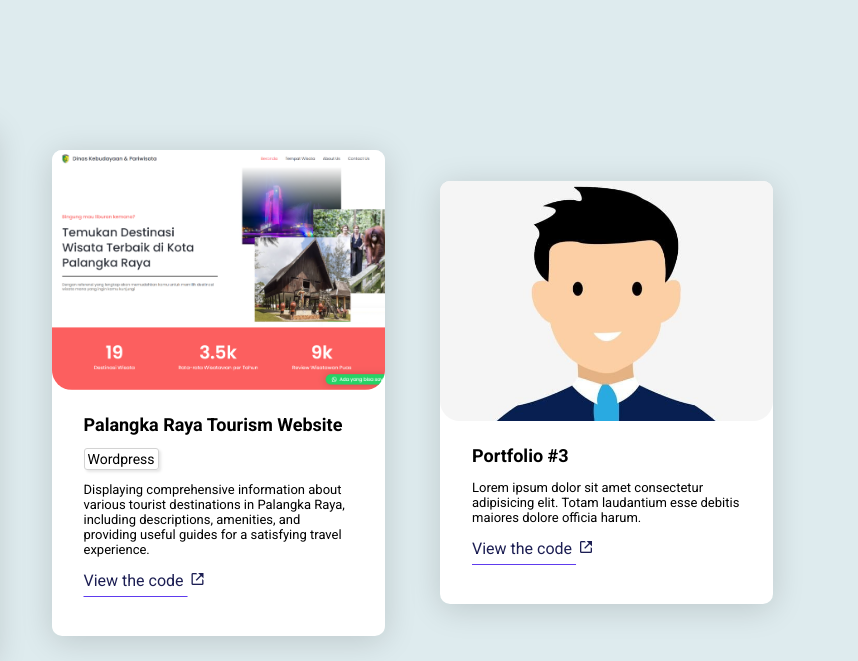
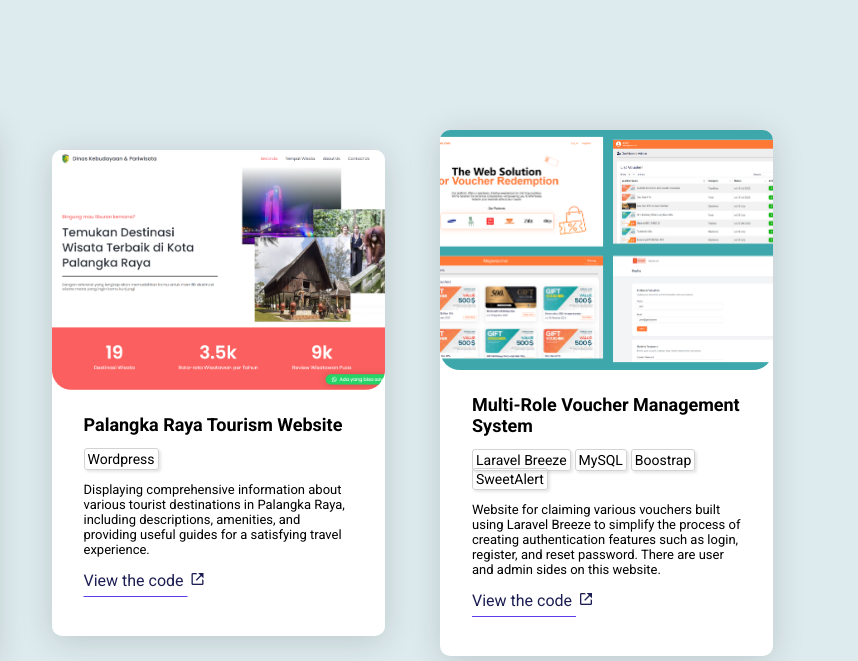
Before and after one commit to JulianSitorus/portofolio, a plain HTML site: page index.html in a window 1280 px wide. Shown: the part 2166-2827 px from the top of the page, 422-1280 px from the left. Drawn offline with nearby package versions, Linux system fonts and the light colour scheme; animation ran at ten frames a second.

Commit message:
portfolio 3

```diff
--- a/index.html
+++ b/index.html
@@ -7,6 +7,10 @@
     <link rel="stylesheet" href="https://cdnjs.cloudflare.com/ajax/libs/font-awesome/6.5.2/css/all.min.css" integrity="sha512-SnH5WK+bZxgPHs44uWIX+LLJAJ9/2PkPKZ5QiAj6Ta86w+fsb2TkcmfRyVX3pBnMFcV7oQPJkl9QevSCWr3W6A==" crossorigin="anonymous" referrerpolicy="no-referrer" />
     <link href='https://unpkg.com/boxicons@2.1.4/css/boxicons.min.css' rel='stylesheet'>
     <link rel="stylesheet" href="style.css">
+
+    <link rel="stylesheet" type="text/css" href="https://cdn.jsdelivr.net/npm/slick-carousel/slick/slick.css"/>
+    <script type="text/javascript" src="https://cdn.jsdelivr.net/npm/slick-carousel/slick/slick.min.js"></script>
+
     <title>Personal Portfolio Julian</title>
 </head>
 <body>
@@ -154,7 +158,7 @@
             <!-- <button><i class='bx bxl-youtube'> Visit My Youtube</i></button> -->
         </div>
 
-        <div class="portofo-items">
+        <div class="carousel portofo-items">
             <div class="item">
                 <img src="satunama yog.png" alt="">
                 <div class="info">
@@ -193,16 +197,23 @@
             </div>
 
             <div class="item">
-                <img src="karyawan.jpg" alt="">
+                <img src="voucher2.png" alt="">
                 <div class="info">
-                    <h4>Portfolio #3</h4>
+                    <h4>Multi-Role Voucher Management System</h4>
+                    <ul>
+                        <li>Laravel Breeze</li>
+                        <li>MySQL</li>
+                        <li>Boostrap</li>
+                        <li>SweetAlert</li>
+                    </ul>
                     <p>
-                        Lorem ipsum dolor sit amet consectetur adipisicing elit.
-                        Totam laudantium esse debitis maiores dolore officia harum.
+                        Website for claiming various vouchers built using Laravel Breeze to simplify the process of creating
+                        authentication features such as login, register, and reset password. There are user and admin sides on this website.
                     </p>
                     <a href="#">View the code <i class='bx bx-link-external'></i></a>
                 </div>
             </div>
+
         </div>
     </div>
 
@@ -301,5 +312,7 @@
 
     </script>
 
+
+
 </body>
 </html>
```
Also changed, not shown: script.js (+25 -0 lines), style.css (+17 -7 lines), voucher.png (added), voucher2.png (added), welcome_voucher.png (added), wordpress.png (deleted).
